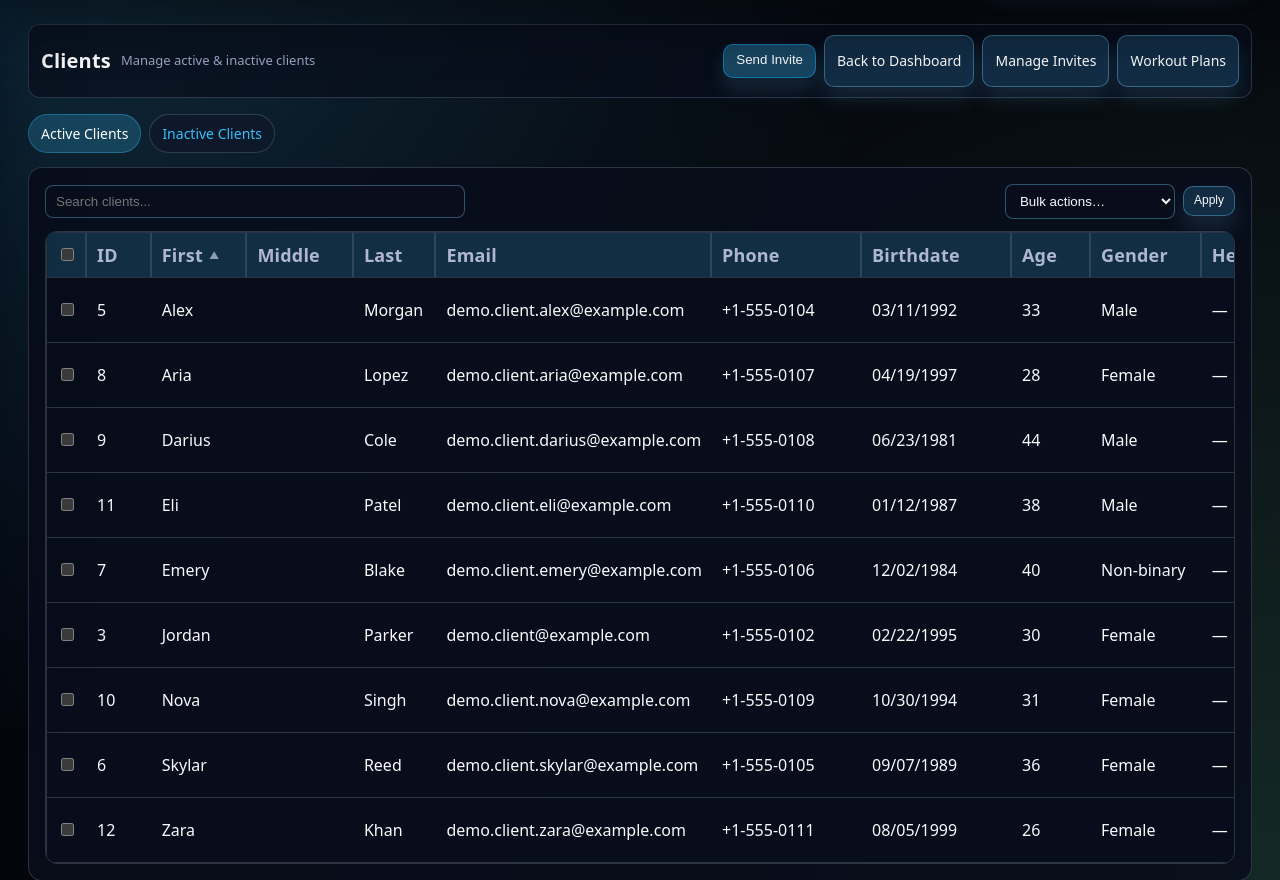
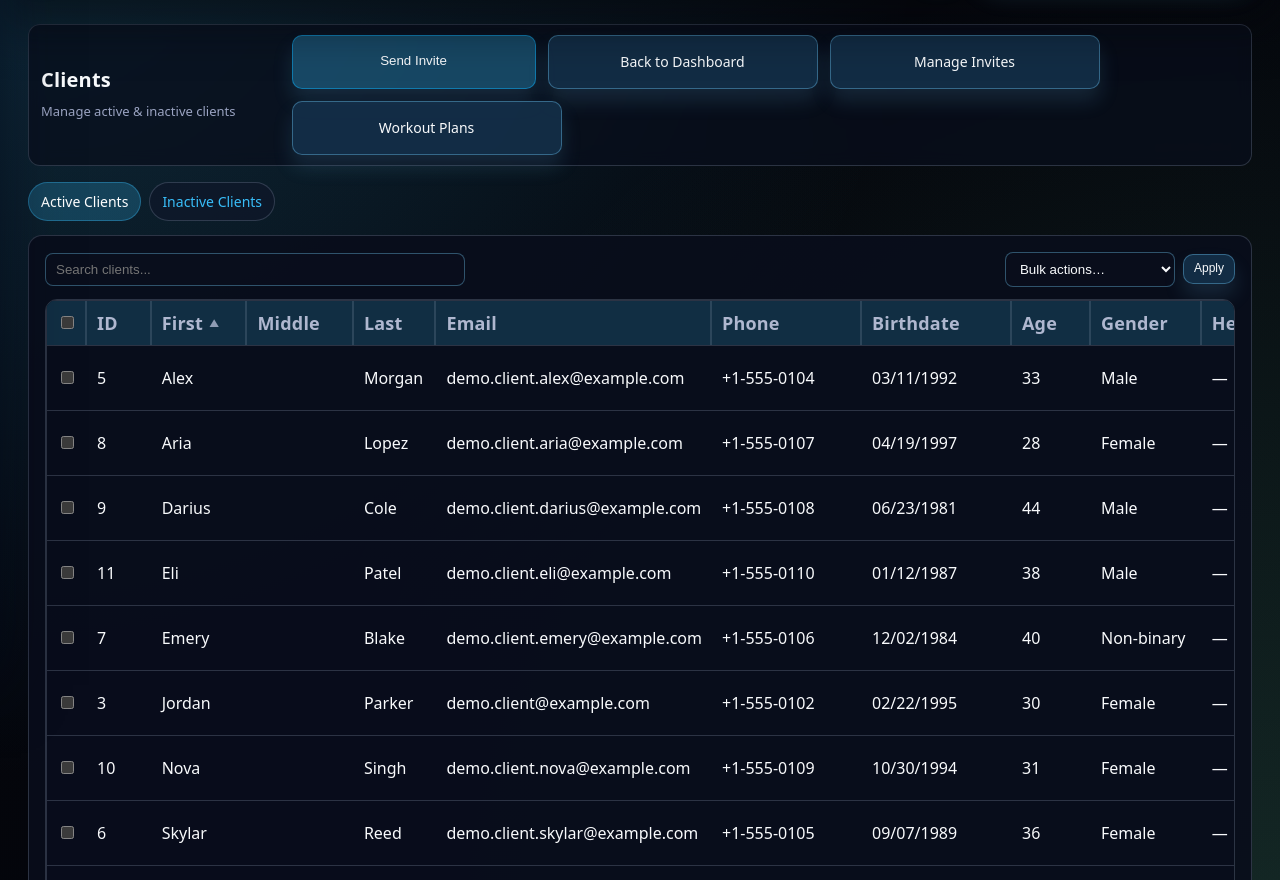
Before and after one commit to TheEliteTech75/PeterPangFit-Web, a PHP site: page /clients.php in a window 1280 px wide. Shown: the part 149-1029 px from the top of the page. Run offline with PHP 8.4, Linux system fonts and the light colour scheme; the visitor is signed in with stand-in values (Sample User, id 1); data comes from the database, SQL or seed files in the repository; data that the repository does not hold is empty; some libraries are stand-ins or nearby versions.

Commit message:
Standardize subheader action button widths

```diff
--- a/ppf_subheader.php
+++ b/ppf_subheader.php
@@ -117,13 +117,15 @@ if (!function_exists('ppf_subheader')) {
     justify-content: flex-end;
     gap: 8px;
     flex-wrap: wrap;
+    --ppf-subheader-action-width: clamp(190px, 22vw, 244px);
 }
 .ppf-subheader__actions-inner {
     display: flex;
-    align-items: center;
-    gap: 8px;
+    align-items: stretch;
+    gap: 12px;
     flex-wrap: wrap;
     justify-content: flex-end;
+    width: 100%;
 }
 .ppf-subheader__close {
     display: none;
@@ -137,12 +139,12 @@ if (!function_exists('ppf_subheader')) {
 }
 .ppf-subheader .btnset {
     display: flex;
-    gap: 8px;
+    gap: 12px;
     flex-wrap: wrap;
-    align-items: center;
+    align-items: stretch;
 }
 .ppf-subheader .btn {
-    display: inline-flex;
+    display: flex;
     align-items: center;
     justify-content: center;
     gap: 8px;
@@ -154,13 +156,17 @@ if (!function_exists('ppf_subheader')) {
     cursor: pointer;
     text-decoration: none;
     white-space: nowrap;
-    min-height: 34px;
+    min-height: 36px;
     line-height: 1.1;
+    flex: 0 0 var(--ppf-subheader-action-width);
+    width: var(--ppf-subheader-action-width);
 }
 .ppf-subheader .btn.small {
     padding: 6px 10px;
     font-size: 13px;
     min-height: 30px;
+    flex: 0 0 auto;
+    width: auto;
 }
 .ppf-subheader .btn.brand {
     background: var(--brand, #38bdf8);
@@ -235,6 +241,11 @@ if (!function_exists('ppf_subheader')) {
         flex-direction: column;
         align-items: stretch;
         gap: 12px;
+    }
+    .ppf-subheader__actions-inner > .btn,
+    .ppf-subheader__actions-inner > .btnset,
+    .ppf-subheader .btnset > .btn {
+        min-width: 0;
     }
     .ppf-subheader__actions-inner > * {
         width: 100%;
```
